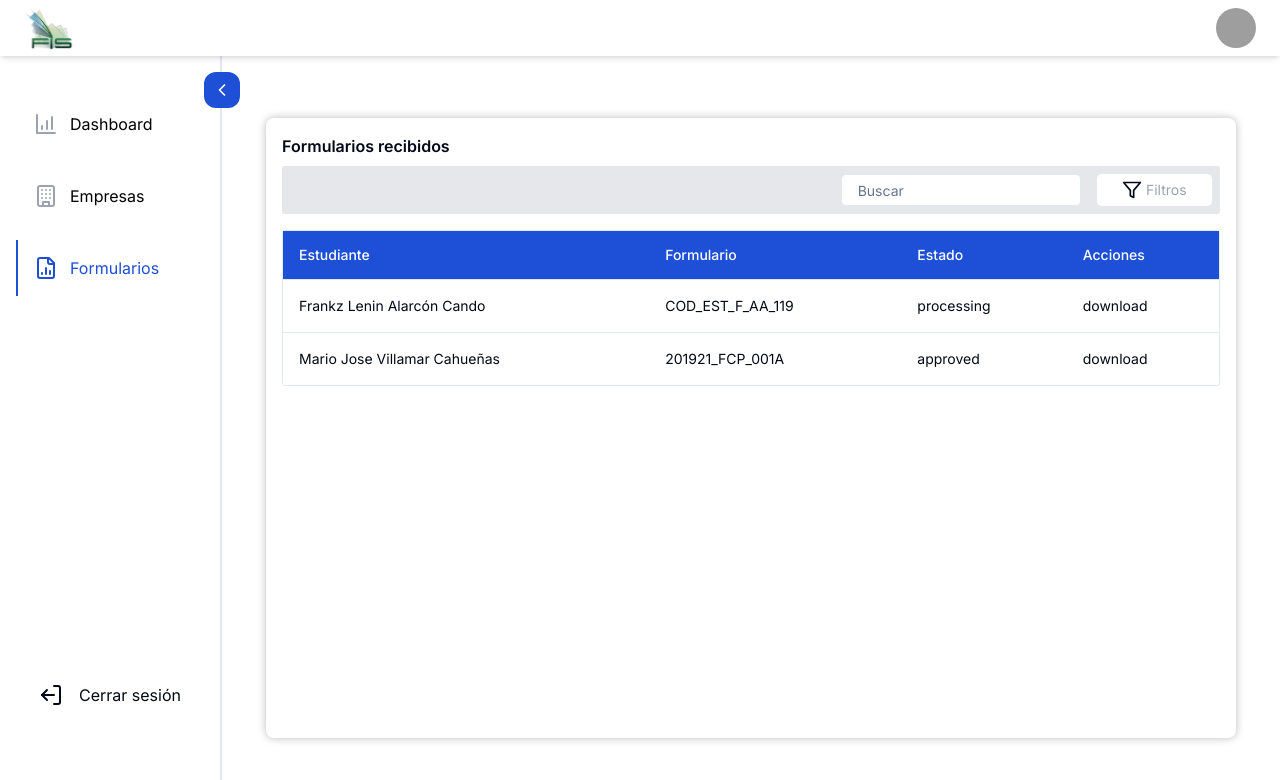
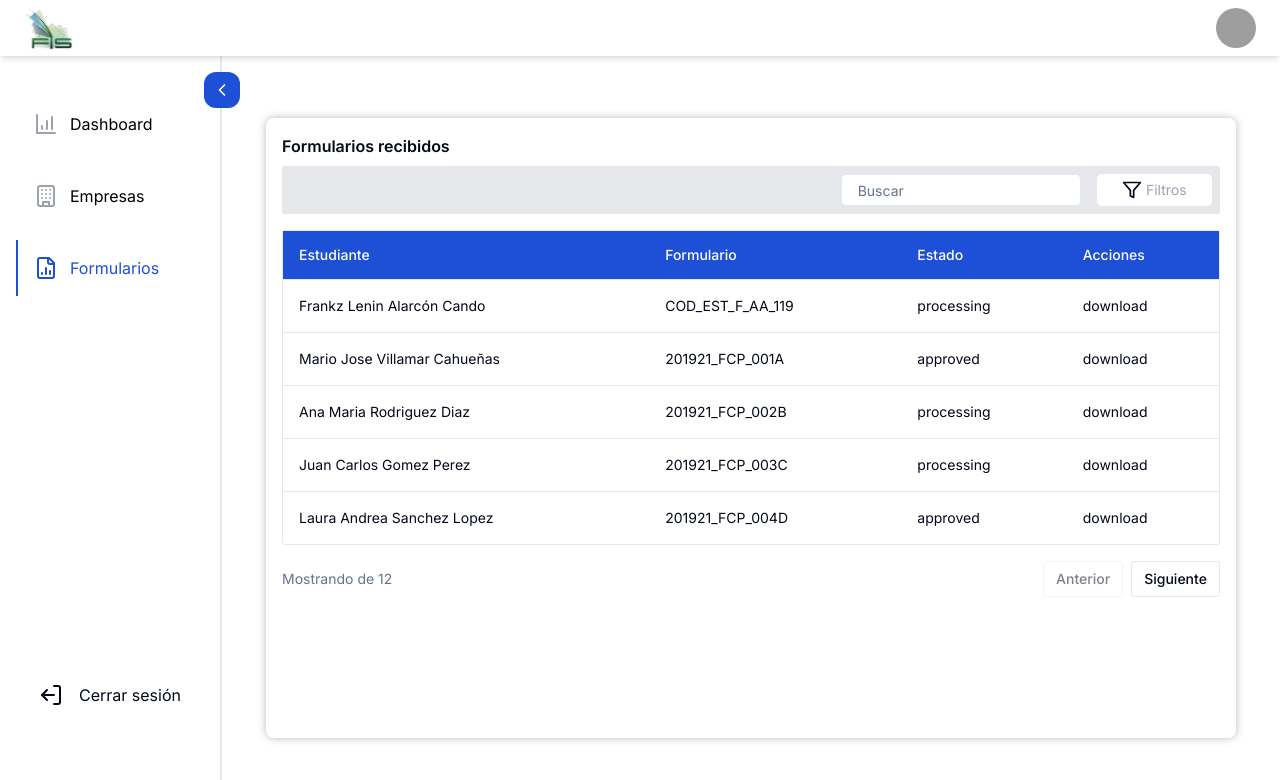
Before and after one commit to FrankzAlarcon/app-tesis-frontend, a Next.js app: page /a/students-forms in a window 1280 px wide. Shown: the top 780 px of the page. Built offline with nearby package versions, Linux system fonts and the light colour scheme; no server answers; grey boxes are pictures that could not be loaded.

Commit message:
feat: Pagination table adition

```diff
--- a/src/app/(protected)/(routes)/a/_components/data-table.tsx
+++ b/src/app/(protected)/(routes)/a/_components/data-table.tsx
@@ -1,10 +1,12 @@
 "use client"
 
+import { Button } from "@/components/ui/button"
 import {
   ColumnDef,
   flexRender,
   getCoreRowModel,
   useReactTable,
+  getPaginationRowModel,
 } from "@tanstack/react-table"
 
 import {
@@ -15,6 +17,8 @@ import {
   TableHeader,
   TableRow,
 } from "@/components/ui/table"
+import { get } from "http"
+import { use, useEffect } from "react"
 
 interface DataTableProps<TData, TValue> {
   columns: ColumnDef<TData, TValue>[]
@@ -29,9 +33,17 @@ export function DataTable<TData, TValue>({
     data,
     columns,
     getCoreRowModel: getCoreRowModel(),
+    getPaginationRowModel: getPaginationRowModel(),
   })
 
+  useEffect(() => {
+    table.setPageSize(5)
+  }
+    , [table])
+
+
   return (
+    <>
       <div className="rounded-md border">
         <Table>
           <TableHeader
@@ -81,5 +93,28 @@ export function DataTable<TData, TValue>({
           </TableBody>
         </Table>
       </div>
+      <div className="flex items-center justify-end space-x-2 py-4">
+        <div className="flex-1 text-sm text-muted-foreground">
+          Mostrando { }  de {table.getRowCount()}
+
+        </div>
+        <Button
+          variant="outline"
+          size="sm"
+          onClick={() => table.previousPage()}
+          disabled={!table.getCanPreviousPage()}
+        >
+          Anterior
+        </Button>
+        <Button
+          variant="outline"
+          size="sm"
+          onClick={() => table.nextPage()}
+          disabled={!table.getCanNextPage()}
+        >
+          Siguiente
+        </Button>
+      </div>
+    </>
   )
 }
--- a/src/app/(protected)/(routes)/a/students-forms/_components/students-table.tsx
+++ b/src/app/(protected)/(routes)/a/students-forms/_components/students-table.tsx
@@ -20,6 +20,77 @@ const data: StudentForm[] = [
     status: "approved",
     actions: "download",
   },
+  {
+    id: "3",
+    studentName: "Ana Maria Rodriguez Diaz",
+    formId: "201921_FCP_002B",
+    status: "processing",
+    actions: "download",
+  },
+  {
+    id: "4",
+    studentName: "Juan Carlos Gomez Perez",
+    formId: "201921_FCP_003C",
+    status: "processing",
+    actions: "download",
+  },
+  {
+    id: "5",
+    studentName: "Laura Andrea Sanchez Lopez",
+    formId: "201921_FCP_004D",
+    status: "approved",
+    actions: "download",
+  },
+  {
+    id: "6",
+    studentName: "Diego Alejandro Martinez Ramirez",
+    formId: "201921_FCP_005E",
+    status: "approved",
+    actions: "download",
+  },
+  {
+    id: "7",
+    studentName: "Valeria Sofia Garcia Herrera",
+    formId: "201921_FCP_006F",
+    status: "approved",
+    actions: "download",
+  },
+  {
+    id: "8",
+    studentName: "Santiago Esteban Torres Castro",
+    formId: "201921_FCP_007G",
+    status: "approved",
+    actions: "download",
+  },
+  {
+    id: "9",
+    studentName: "Camila Alejandra Ramirez Rios",
+    formId: "201921_FCP_008H",
+    status: "approved",
+    actions: "download",
+  },
+  {
+    id: "10",
+    studentName: "Mateo David Hernandez Gutierrez",
+    formId: "201921_FCP_009I",
+    status: "approved",
+    actions: "download",
+  },
+  {
+    id: "11",
+    studentName: "Isabella Sofia Chavez Mendoza",
+    formId: "201921_FCP_010J",
+    status: "processing",
+    actions: "download",
+  },
+  {
+    id: "12",
+    studentName: "Eduardo Jose Vargas Navarro",
+    formId: "201921_FCP_011K",
+    status: "approved",
+    actions: "download",
+  },
+
 ]
 
 function StudentsTable() {
```
Lines whose indentation alone changed are shown as unchanged.
